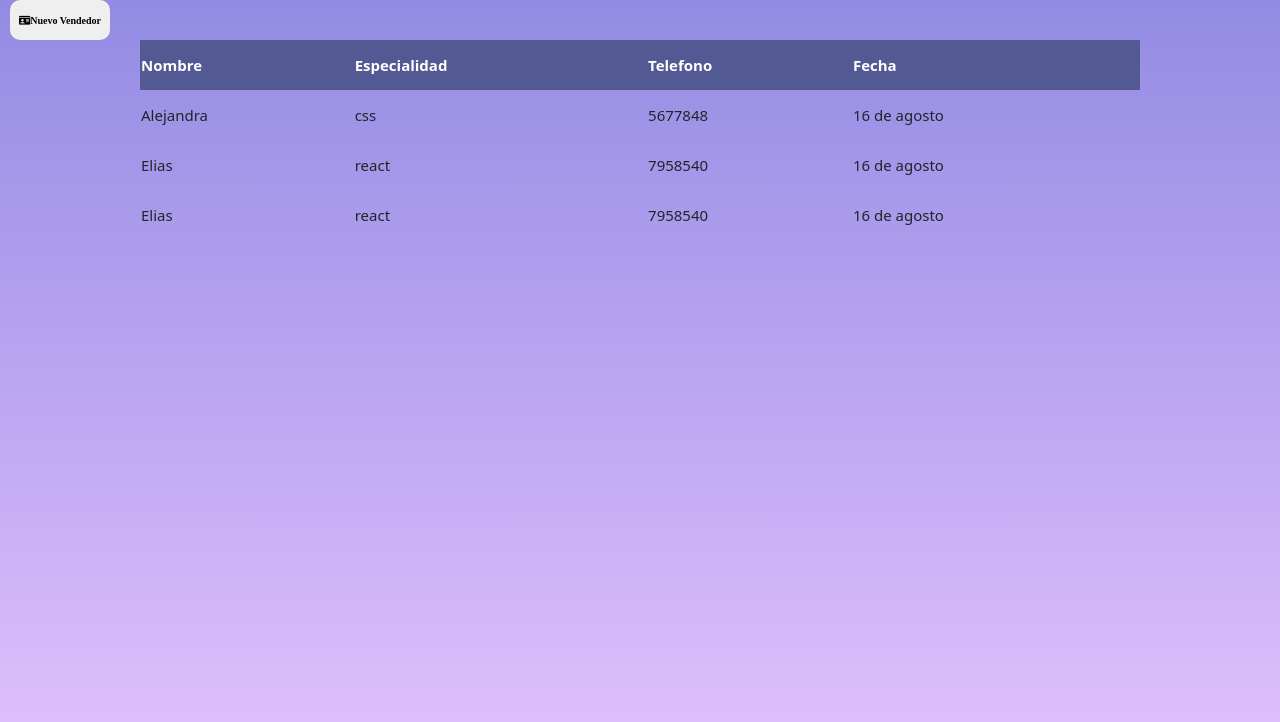
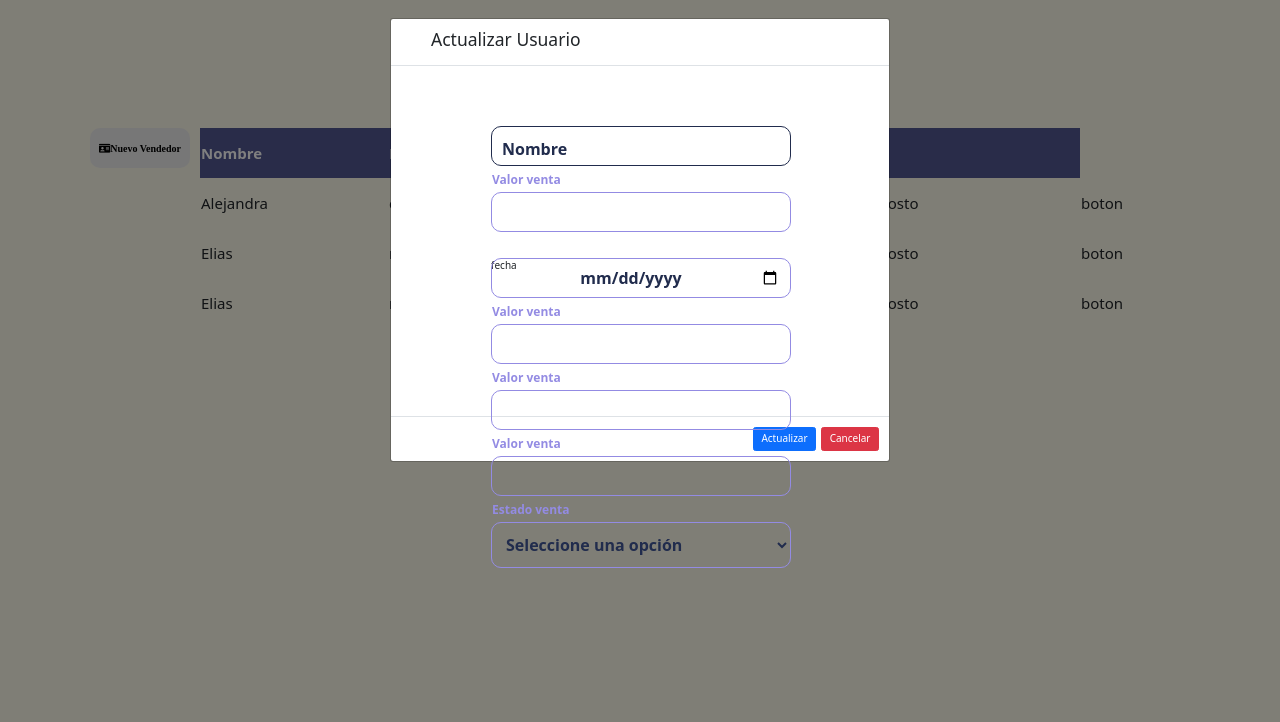
Before and after one commit to rarc41/novaticPoS, a React (Create React App) app in the folder front/: page / in a window 1280 px wide. Both pictures are taken after a click on the button "Nuevo Vendedor". Shown: the top 722 px of the page. Built offline with nearby package versions, Linux system fonts and the light colour scheme.

Commit message:
funciopnalidad de la navegacione, botno para el mdal, renderizacion de modulos

```diff
--- a/front/src/components/Main.js
+++ b/front/src/components/Main.js
@@ -2,12 +2,17 @@ import React, { useState } from "react";
 import AppBar from "./common/AppBar";
 import Navbar from "./common/Navbar";
 import Productos from './Productos'
+import Vendedores from './Vendedores'
 
 const Main = () => {
   const [section, setSection] = useState("productos");
+
+  const changeSection = (section) => {
+    setSection(section)
+  }
   return (
     <main className="Main">
-      <Navbar />
+      <Navbar changeSection={changeSection}/>
 
       <AppBar></AppBar>
 
@@ -17,6 +22,11 @@ const Main = () => {
 
               </Productos>
           )}
+          {section==='vendedores' && (
+            <Vendedores>
+
+            </Vendedores>
+          )}
 
       </div>
     </main>
--- a/front/src/components/Productos.js
+++ b/front/src/components/Productos.js
@@ -114,7 +114,7 @@ const Productos = () => {
         </thead>
         <tbody>
           {products.map((product) => (
-            <tr >
+            <tr key={product.id}>
               <td>{product.id}</td>
               {/* <td>
                 <img src={product.img} alt={product.name} />
--- a/front/src/components/Vendedores.js
+++ b/front/src/components/Vendedores.js
@@ -1,22 +1,32 @@
-import React from 'react';
+import React, {useState} from 'react';
 import Button from './common/Button';
 import PruebasTable from './pruebas/PruebasTable';
+import PruebaModal from './pruebas/PruebaModal';
 import Modal from './common/Modal';
 import form from '../resources/json/prueba.json';
 
 const Vendedores = () => {
 
+  const[modalForm, setModalForm]= useState(false);
+  const handleModalOpen = () => {
+    setModalForm(!modalForm);
+  };
+
+
+
   return (
-    <div>
+    <div  className="Module Module-container">
       <Button label={'Nuevo Vendedor'} name={'btn-create'}
-       icon={'fas fa-id-card'} event={handleModalOpen}></Button>
+       icon={'fas fa-id-card'} onClick={handleModalOpen}></Button>
       <PruebasTable></PruebasTable>
+      {modalForm && (
+        <PruebaModal isOpen={modalForm} handleOpen={handleModalOpen}/>
+      )}
     </div>
   );
 };
 
-const handleModalOpen = () => {
 
-};
+
 
 export default Vendedores;
--- a/front/src/components/common/Button.js
+++ b/front/src/components/common/Button.js
@@ -1,10 +1,10 @@
 import React from 'react';
 import '../../styles/Button.css';
 
-const Button = ({label, style, name, event, icon}) => {
+const Button = ({label, style, name, event, icon, onClick}) => {
   return (
     <div className="buttonBox" style={style}>
-      <button onClick={event} name={name} class={icon}>
+      <button onClick={onClick} name={name} class={icon}>
         <span>{label}</span>
       </button>
     </div>
--- a/front/src/components/common/Navbar.js
+++ b/front/src/components/common/Navbar.js
@@ -1,12 +1,12 @@
 import React, {useState} from "react";
 import '../../styles/Navbar.css';
 
-const Navbar = () => {
+const Navbar = ({changeSection}) => {
   const options = [
-    { name: "vendores", icon: "fas fa-id-card" },
+    { name: "vendedores", icon: "fas fa-id-card" },
     { name: "productos", icon: "fas fa-store" },
-    { name: "Ventas", icon: "fas fa-chart-line" },
-    { name: "Admin", icon: "fas fa-users-cog" },
+    { name: "ventas", icon: "fas fa-chart-line" },
+    { name: "admin", icon: "fas fa-users-cog" },
     { name: "Sign out", icon: "fas fa-sign-out-alt" },
   ];
 
@@ -16,11 +16,11 @@ const Navbar = () => {
       setActive(!active)
   }
   return (
-    <div className="container">
+    <div className="container-nav">
       <div className={`navigation ${active?'active':''}`}>
         <ul>
           {options.map((option) => (
-            <li>
+            <li onClick={()=>changeSection(option.name)}>
               <a href="#">
                 <span class="icon">
                   <i class={option.icon}></i>
--- a/front/src/components/common/Table.js
+++ b/front/src/components/common/Table.js
@@ -11,6 +11,9 @@ const Table = ({head, content}) => {
                 {content.map(row =>
                 <tr>
                     {head.map(data => <td>{row[data.value]}</td>)}
+                    <td>
+                        boton
+                    </td>
                </tr>
                )}
             </table>
--- a/front/src/components/pruebas/PruebaModal.js
+++ b/front/src/components/pruebas/PruebaModal.js
@@ -10,20 +10,20 @@ import {
   ModalFooter,
 } from "reactstrap";
 
-const PruebasTable = () => {
+const PruebasTable = ({isOpen, handleOpen}) => {
 
-  const [modalActualizar, setModalActualizar] = React.useState(true);
+  // const [modalActualizar, setModalActualizar] = React.useState(true);
 
-  const cerrarModalActualizar = () => {
-    setModalActualizar(false);
-  };
+  // const cerrarModalActualizar = () => {
+  //   setModalActualizar(false);
+  // };
 
-  const mostrarModalActualizar = () => {
-    setModalActualizar(true);
-  };
+  // const mostrarModalActualizar = () => {
+  //   setModalActualizar(true);
+  // };
 
   return (
-    <Modal isOpen={modalActualizar}>
+    <Modal isOpen={isOpen}>
         <ModalHeader>
           <div><h3>Actualizar Usuario </h3></div>
         </ModalHeader>
@@ -42,7 +42,7 @@ const PruebasTable = () => {
           </Button>
           <Button
             className="btn btn-danger"
-            onClick={cerrarModalActualizar}
+            onClick={handleOpen}
           >
             Cancelar
           </Button>
--- a/front/src/resources/json/prueba.json
+++ b/front/src/resources/json/prueba.json
@@ -16,6 +16,22 @@
     "type": "date",
     "name": "date",
     "label": "Fecha venta",
+    "size": "12"
+  },
+  {
+    "type": "number",
+    "name": "value",
+    "label": "Valor venta",
+    "size": "12"
+  },  {
+    "type": "number",
+    "name": "value",
+    "label": "Valor venta",
+    "size": "12"
+  },  {
+    "type": "number",
+    "name": "value",
+    "label": "Valor venta",
     "size": "12"
   },
   {
--- a/front/src/styles/Navbar.css
+++ b/front/src/styles/Navbar.css
@@ -1,4 +1,4 @@
-.container {
+.container-nav {
   position: fixed;
   /* left: 1%; */
   height: 100%;
@@ -6,7 +6,7 @@
    flex-direction: column;
 }
 
-.container .navigation {
+.container-nav .navigation {
   /* position: relative; */
   display: flex;
   align-items: center;
@@ -19,10 +19,10 @@
   transition: 0.5s;
 }
 
-.container .navigation.active {
+.contaiiner-nav .navigation.active {
   width: 300px;
 }
-.container .navigation ul {
+.container-nav .navigation ul {
   width: 100%;
   padding: 0;
   height: 100%;
@@ -31,18 +31,18 @@
   justify-content: space-evenly;
 }
 
-.container .navigation ul li {
+.container-nav .navigation ul li {
   position: relative;
   list-style: none;
   width: 100%;
   transition: 0.5s;
 }
-.container .navigation ul li:hover {
+.container-nav .navigation ul li:hover {
   transition: 0.5s;
   background-color: var(--dark-blue);
 }
 
-.container .navigation ul li a {
+.container-nav .navigation ul li a {
   position: relative;
   width: 100%;
   display: flex;
@@ -52,7 +52,7 @@
   align-items: center;
 }
 
-.container .navigation ul li a .icon {
+.container-nav .navigation ul li a .icon {
   position: relative;
   display: flex;
   min-width: 80px;
@@ -63,11 +63,11 @@
   justify-content: center;
 }
 
-.container .navigation ul li a .icon .fas {
+.container-nav .navigation ul li a .icon .fas {
   font-size: 3.4rem;
 }
 
-.container .navigation ul li a .title {
+.container-nav .navigation ul li a .title {
   position: relative;
   display: block;
   line-height: 60px;
@@ -79,7 +79,7 @@
 .toggle {
   position: absolute;
   top: calc(50% - 20px);
-  left: 75.1%;
+  left: 5.1%;
   width: 40px;
   height: 40px;
   background-color: var(--light-blue);
@@ -111,5 +111,5 @@
 }
 
 .toggle.active {
-  left: 92.3%;
+  left: 21.3%;
 }
```
Also changed, not shown: 1 other file (tests, documents, lock files or other folders).
